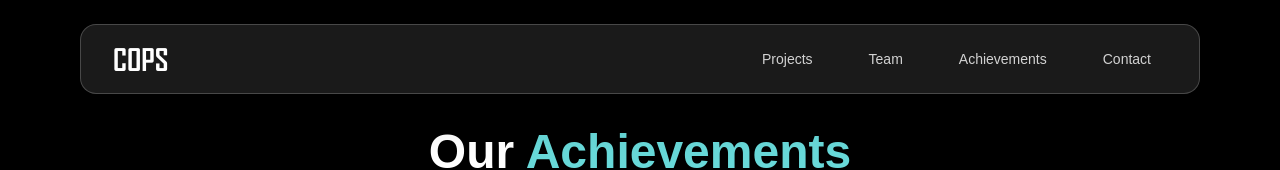
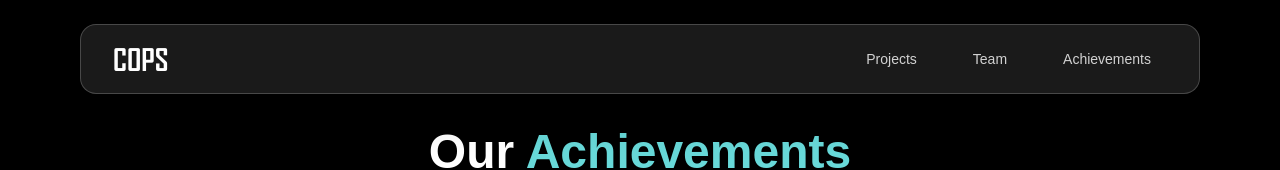
Before and after one commit to criticic/cops-new-website, a Next.js app: page /achievements in a window 1280 px wide. Shown: the top 170 px of the page. Built offline with nearby package versions, Linux system fonts and the light colour scheme.

Commit message:
remove contact page from navbar

```diff
--- a/src/components/layout/Navbar.tsx
+++ b/src/components/layout/Navbar.tsx
@@ -101,12 +101,6 @@ export default function Navbar() {
               >
                 Achievements
               </Link>
-              <Link
-                href='/contact'
-                className='rounded-xl px-4 py-2 text-sm font-medium text-white/80 transition-colors hover:bg-white/10 hover:text-white'
-              >
-                Contact
-              </Link>
             </div>
           </div>
 
@@ -167,13 +161,6 @@ export default function Navbar() {
               >
                 Achievements
               </Link>
-              <Link
-                href='/contact'
-                className='rounded-xl px-4 py-2 text-sm font-medium text-white/80 transition-colors hover:bg-white/10 hover:text-white'
-                onClick={() => setIsMobileMenuOpen(false)}
-              >
-                Contact
-              </Link>
             </div>
           </div>
         )}
```
